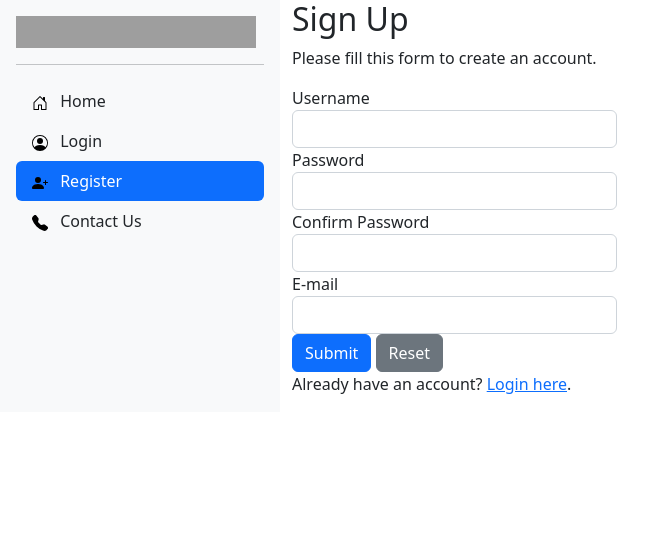
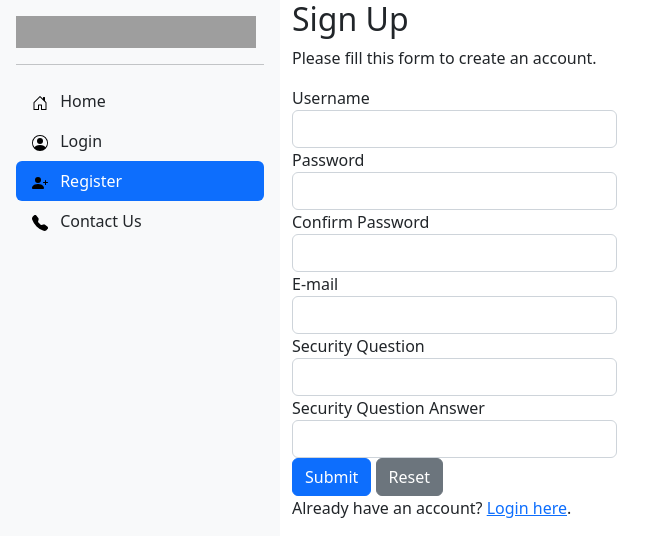
Before and after one commit to mohdali236/creditwatch, a PHP site: page /register.php in a window 1280 px wide. Shown: the top 557 px of the page, without its empty margins (0-664 px from the left). Run offline with PHP 8.4, Linux system fonts and the light colour scheme; grey boxes are pictures that could not be loaded.

Commit message:
Added security question feature

```diff
--- a/register.php
+++ b/register.php
@@ -3,8 +3,8 @@
 require_once "config.php";
 
 // Define variables and initialize with empty values
-$username = $password = $confirm_password = $email = "";
-$username_err = $password_err = $confirm_password_err = $email_err = "";
+$username = $password = $confirm_password = $email = $sec_question = $sec_answer = "";
+$username_err = $password_err = $confirm_password_err = $email_err = $sec_question_err = $sec_answer_err = "";
 
 // Processing form data when form is submitted
 if($_SERVER["REQUEST_METHOD"] == "POST"){
@@ -72,28 +72,49 @@ if($_SERVER["REQUEST_METHOD"] == "POST"){
         $email = trim($_POST["email"]);
     }
 
+    // Validate security question and answer input
+    if(empty(trim($_POST["sec_question"]))){
+        $sec_question_err = "Please enter an security question of your choice.";
+    } elseif(empty(trim($_POST["sec_answer"]))){
+        $sec_answer_err = "Please provide an answer for your security question.";
+    } else{
+        $sec_question = trim($_POST["sec_question"]);
+        $sec_answer = strtolower(trim($_POST["sec_answer"]));
+    }
+
+
+
     // Check input errors before inserting in database
-    if(empty($username_err) && empty($password_err) && empty($confirm_password_err) && empty($email_err)){
+    if(empty($username_err) && empty($password_err) && empty($confirm_password_err)
+        && empty($email_err) && empty($sec_question_err) && empty($sec_answer_err)){
 
         // Prepare an insert statement
-        $sql = "INSERT INTO users (username, password, email) VALUES (?, ?, ?)";
+        $sql = "INSERT INTO users (username, password, email, sec_question, sec_answer) VALUES (?, ?, ?, ?, ?)";
 
         if($stmt = mysqli_prepare($link, $sql)){
             // Bind variables to the prepared statement as parameters
-            mysqli_stmt_bind_param($stmt, "sss", $param_username, $param_password, $param_email);
+            mysqli_stmt_bind_param($stmt, "sssss", $param_username, $param_password, $param_email, $sec_question, $sec_answer);
 
             // Set parameters
             $param_username = $username;
             $param_password = password_hash($password, PASSWORD_DEFAULT); // Creates a password hash
 			$param_email = $email;
+            $param_sec_question = $sec_question;
+            $param_sec_answer = $sec_answer;
 
             // Attempt to execute the prepared statement
             if(mysqli_stmt_execute($stmt)){
-                // Prepare an insert statement
+
+                // Prepare an insert statement to create user's row in the contact table
                 $sql_contact = "INSERT INTO contact (username) VALUES (?)";
                 if($stmt2 = mysqli_prepare($link, $sql_contact)){
+                    // Bind variables to the prepared statement as parameters
                     mysqli_stmt_bind_param($stmt2, "s", $param_username);
+
+                    // Attempt to execute the prepared statement
                     if(mysqli_stmt_execute($stmt2)){
+
+                        // Redirect after successful registration
                         header("location: login.php");
                     }
                 }
@@ -182,12 +203,12 @@ if($_SERVER["REQUEST_METHOD"] == "POST"){
               <div class="col-md-4">
                 <div class="form-group">
                     <label>Username</label>
-                    <input type="text" name="username" class="form-control <?php echo (!empty($username_err)) ? 'is-invalid' : ''; ?>" value="<?php echo $username; ?>">
+                    <input type="text" name="username" maxlength="50" class="form-control <?php echo (!empty($username_err)) ? 'is-invalid' : ''; ?>" value="<?php echo $username; ?>">
                     <span class="invalid-feedback"><?php echo $username_err; ?></span>
                 </div>
                 <div class="form-group">
                     <label>Password</label>
-                    <input type="password" name="password" class="form-control <?php echo (!empty($password_err)) ? 'is-invalid' : ''; ?>" value="<?php echo $password; ?>">
+                    <input type="password" name="password" maxlength="255" class="form-control <?php echo (!empty($password_err)) ? 'is-invalid' : ''; ?>" value="<?php echo $password; ?>">
                     <span class="invalid-feedback"><?php echo $password_err; ?></span>
                 </div>
                 <div class="form-group">
@@ -197,8 +218,18 @@ if($_SERVER["REQUEST_METHOD"] == "POST"){
                 </div>
     			<div class="form-group">
                     <label>E-mail</label>
-                    <input type="email" name="email" class="form-control <?php echo (!empty($email_err)) ? 'is-invalid' : ''; ?>" value="<?php echo $email; ?>">
+                    <input type="email" name="email" maxlength="255" class="form-control <?php echo (!empty($email_err)) ? 'is-invalid' : ''; ?>" value="<?php echo $email; ?>">
                     <span class="invalid-feedback"><?php echo $email_err; ?></span>
+                </div>
+                <div class="form-group">
+                    <label>Security Question</label>
+                    <input type="text" name="sec_question" maxlength="100" class="form-control <?php echo (!empty($sec_question_err)) ? 'is-invalid' : ''; ?>" value="<?php echo $sec_question; ?>">
+                    <span class="invalid-feedback"><?php echo $sec_question_err; ?></span>
+                </div>
+                <div class="form-group">
+                    <label>Security Question Answer</label>
+                    <input type="text" name="sec_answer" maxlength="100" class="form-control <?php echo (!empty($sec_answer_err)) ? 'is-invalid' : ''; ?>" value="<?php echo $sec_answer; ?>">
+                    <span class="invalid-feedback"><?php echo $sec_answer_err; ?></span>
                 </div>
                 <div class="form-group">
                     <input type="submit" class="btn btn-primary" value="Submit">
```
Also changed, not shown: reset-password.php (+80 -4 lines).
